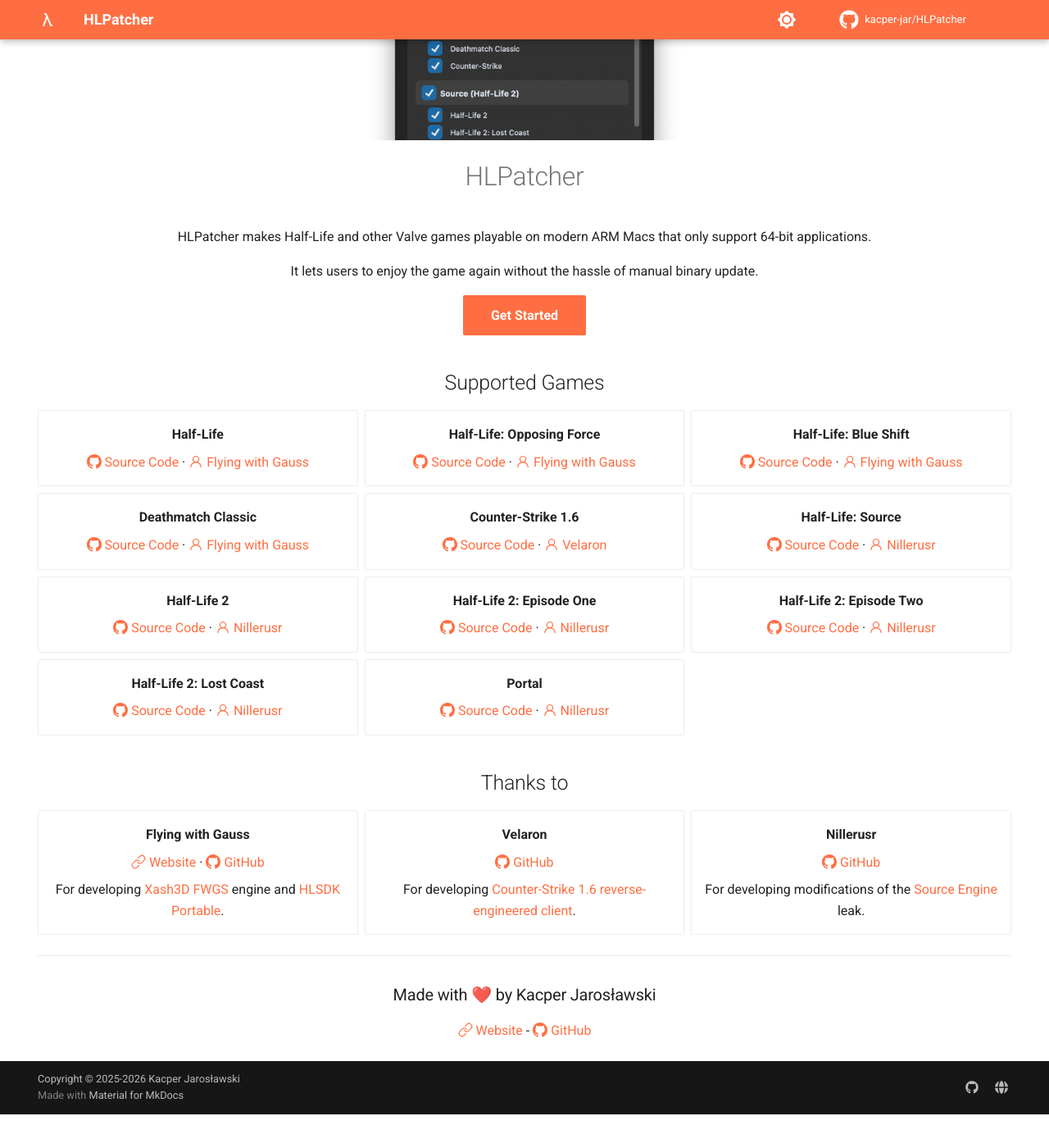
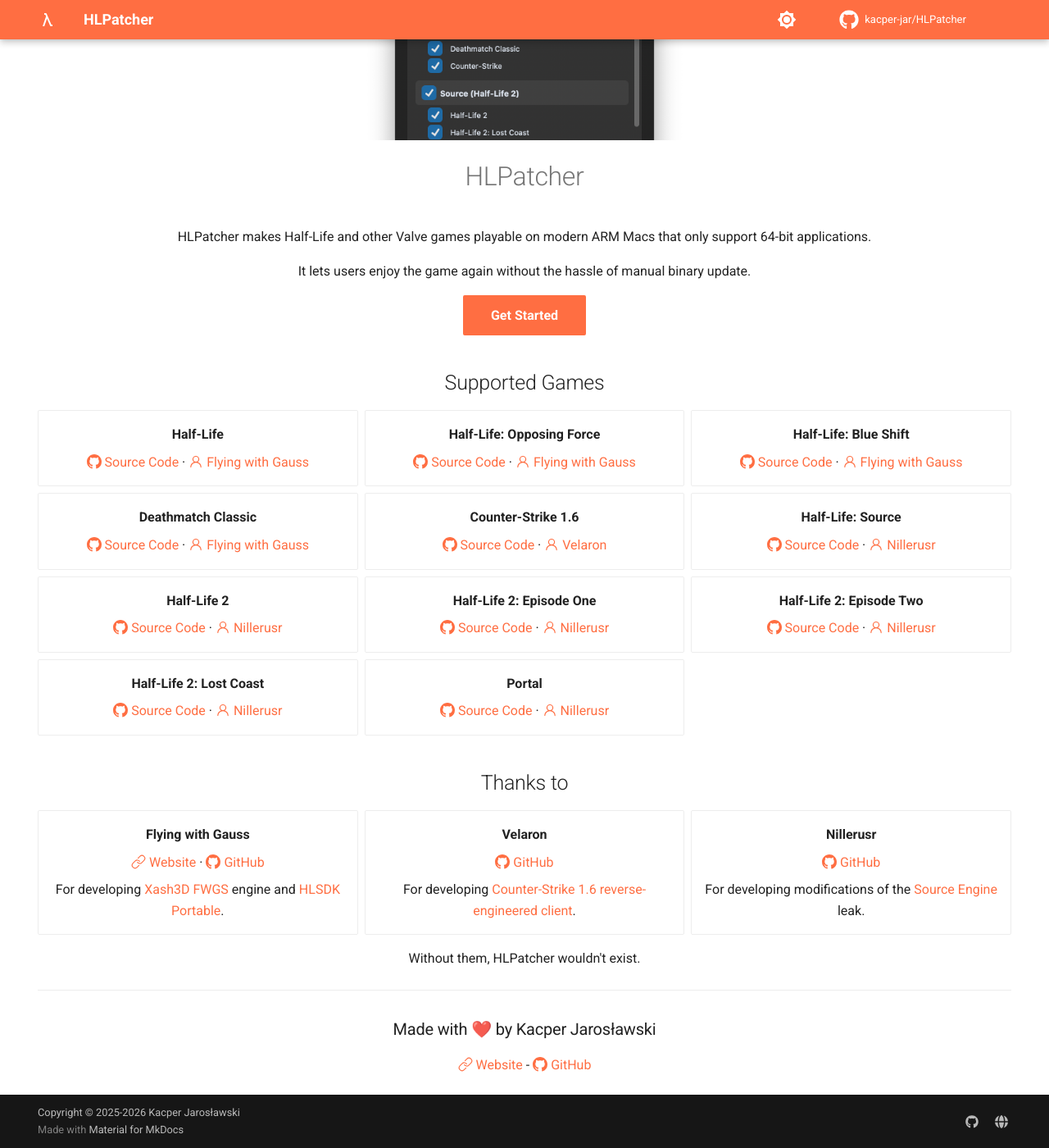
Before and after one commit to kacper-jar/HLPatcher, an MkDocs documentation site: the page built from docs/index.md, in a window 1280 px wide and 1400 px high, scrolled down 369 px. Shown: the whole window at 82% size. Built offline with MkDocs 1.6.1 and Material for MkDocs 9.7.7, drawn with Linux system fonts in a browser that asks for light colours; comment, search, counter and statistics services are not loaded; before the commit the page ends 1728 px from its top, so only the background shows below that.

Commit message:
docs: fix grammar issue in README and docs index

```diff
--- a/docs/index.md
+++ b/docs/index.md
@@ -11,7 +11,7 @@ hide:
 
 HLPatcher makes Half-Life and other Valve games playable on modern ARM Macs that only support 64-bit applications.
 
-It lets users to enjoy the game again without the hassle of manual binary update.
+It lets users enjoy the game again without the hassle of manual binary update.
 
 [Get Started](getting-started.md){ .md-button .md-button--primary }
 
@@ -89,6 +89,8 @@ It lets users to enjoy the game again without the hassle of manual binary update
 
 </div>
 
+Without them, HLPatcher wouldn't exist.
+
 ---
 
 ### Made with ❤️ by Kacper Jarosławski
```
Also changed, not shown: README.md (+1 -1 lines).
